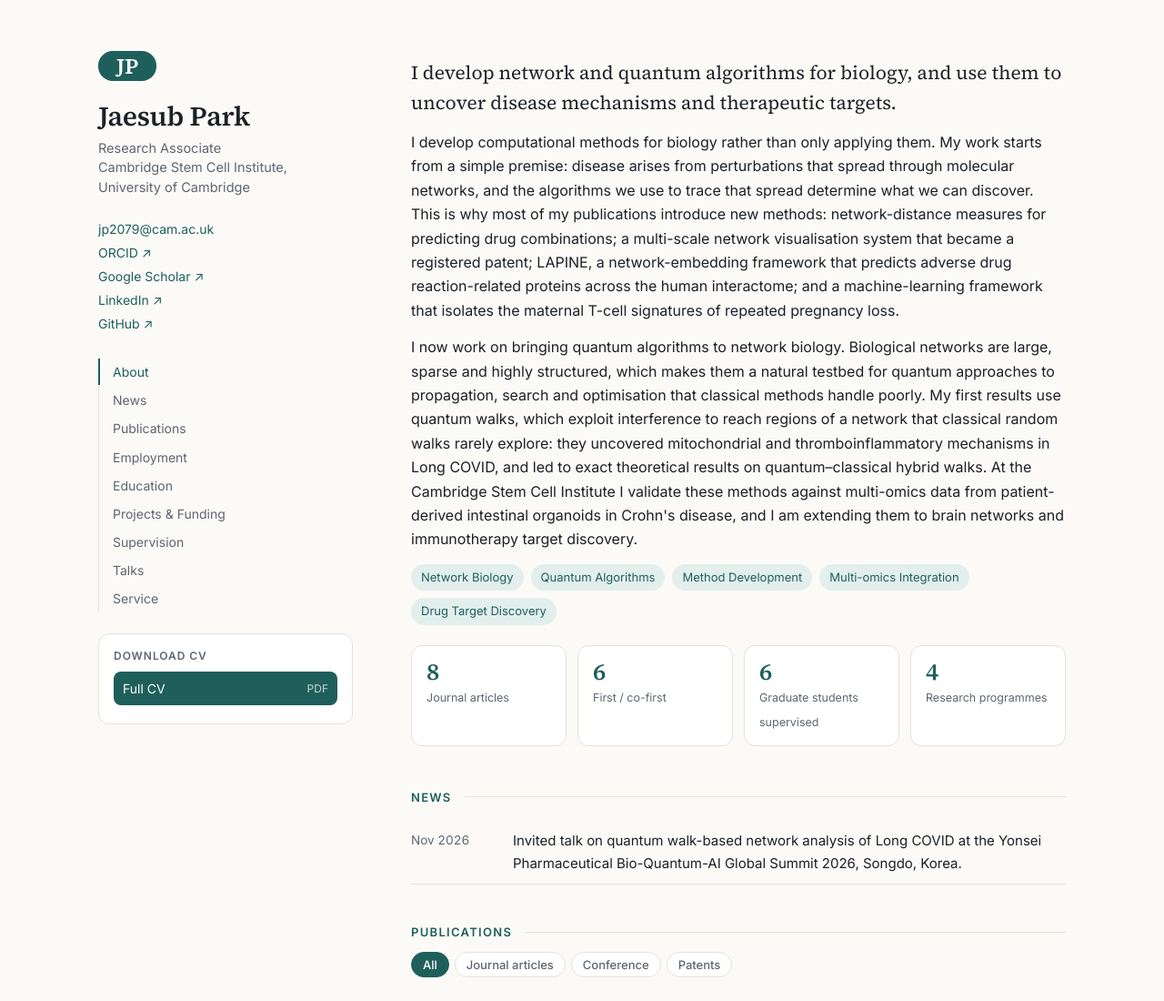
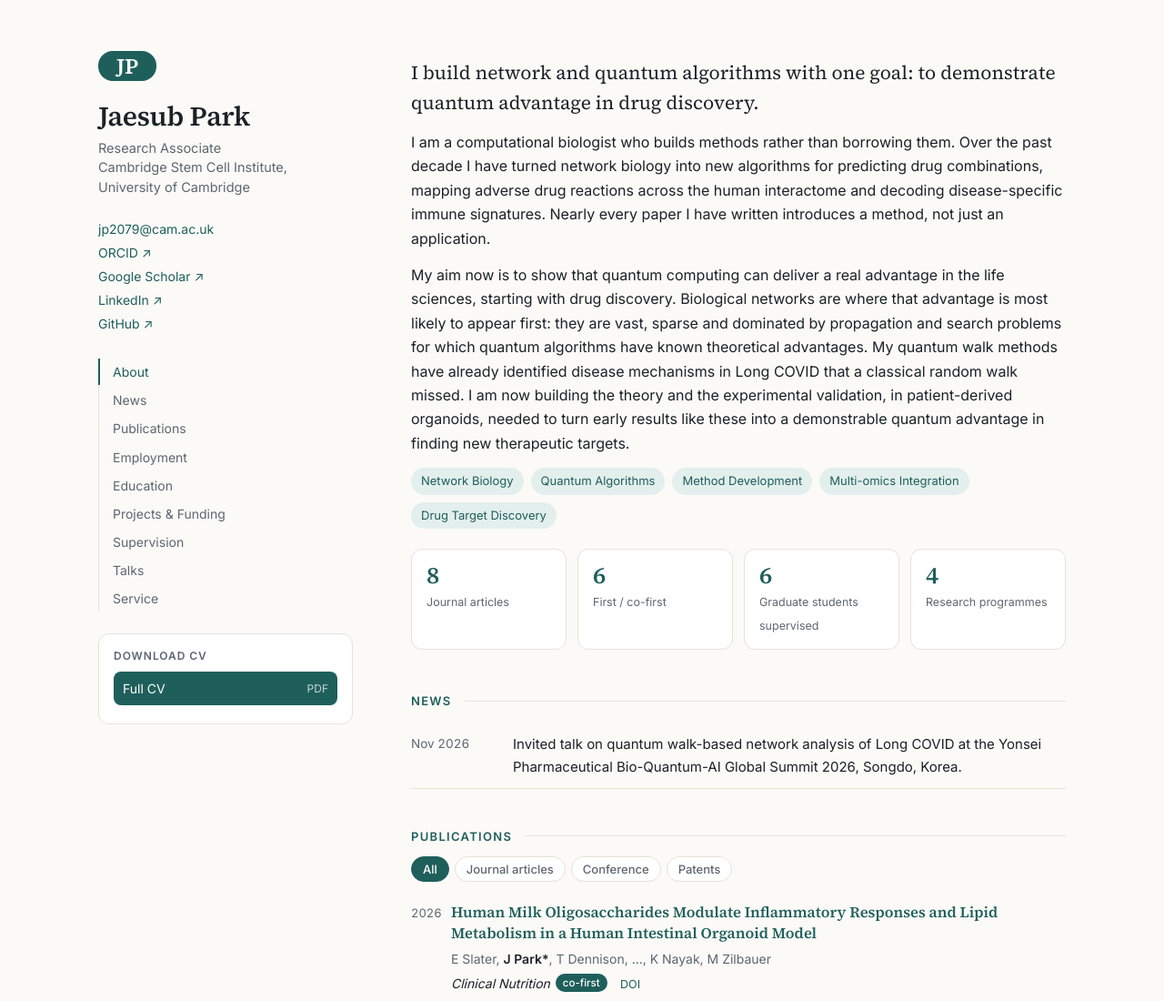
Before and after one commit to jspark-bioinfo/jspark-bioinfo.github.io, a plain HTML site: page index.html in a window 1280 px wide. Shown: the top 1100 px of the page at 91% size. Drawn offline with Linux system fonts and the light colour scheme.

Commit message:
Sharpen profile around quantum advantage in drug discovery
Co-Authored-By: Claude Opus 5.5 <noreply@anthropic.com>
Claude-Session: https://claude.ai/code/session_0168qbMyK6zN7CM1GEEbDbrS

```diff
--- a/index.html
+++ b/index.html
@@ -4,9 +4,9 @@
 <meta charset="utf-8">
 <meta name="viewport" content="width=device-width, initial-scale=1">
 <title>Jaesub Park — Computational Biology</title>
-<meta name="description" content="I develop network and quantum algorithms for biology, and use them to uncover disease mechanisms and therapeutic targets.">
+<meta name="description" content="I build network and quantum algorithms with one goal: to demonstrate quantum advantage in drug discovery.">
 <meta property="og:title" content="Jaesub Park">
-<meta property="og:description" content="I develop network and quantum algorithms for biology, and use them to uncover disease mechanisms and therapeutic targets.">
+<meta property="og:description" content="I build network and quantum algorithms with one goal: to demonstrate quantum advantage in drug discovery.">
 <meta property="og:type" content="profile">
 <link rel="preconnect" href="https://fonts.googleapis.com">
 <link rel="preconnect" href="https://fonts.gstatic.com" crossorigin>
@@ -126,9 +126,9 @@ footer{color:var(--muted);font-size:13px;padding-top:24px;border-top:1px solid v
 
 <main>
 <section id="about" class="about">
-  <p class="lead">I develop network and quantum algorithms for biology, and use them to uncover disease mechanisms and therapeutic targets.</p>
-  <p>I develop computational methods for biology rather than only applying them. My work starts from a simple premise: disease arises from perturbations that spread through molecular networks, and the algorithms we use to trace that spread determine what we can discover. This is why most of my publications introduce new methods: network-distance measures for predicting drug combinations; a multi-scale network visualisation system that became a registered patent; LAPINE, a network-embedding framework that predicts adverse drug reaction-related proteins across the human interactome; and a machine-learning framework that isolates the maternal T-cell signatures of repeated pregnancy loss.</p>
-  <p>I now work on bringing quantum algorithms to network biology. Biological networks are large, sparse and highly structured, which makes them a natural testbed for quantum approaches to propagation, search and optimisation that classical methods handle poorly. My first results use quantum walks, which exploit interference to reach regions of a network that classical random walks rarely explore: they uncovered mitochondrial and thromboinflammatory mechanisms in Long COVID, and led to exact theoretical results on quantum–classical hybrid walks. At the Cambridge Stem Cell Institute I validate these methods against multi-omics data from patient-derived intestinal organoids in Crohn&#39;s disease, and I am extending them to brain networks and immunotherapy target discovery.</p>
+  <p class="lead">I build network and quantum algorithms with one goal: to demonstrate quantum advantage in drug discovery.</p>
+  <p>I am a computational biologist who builds methods rather than borrowing them. Over the past decade I have turned network biology into new algorithms for predicting drug combinations, mapping adverse drug reactions across the human interactome and decoding disease-specific immune signatures. Nearly every paper I have written introduces a method, not just an application.</p>
+  <p>My aim now is to show that quantum computing can deliver a real advantage in the life sciences, starting with drug discovery. Biological networks are where that advantage is most likely to appear first: they are vast, sparse and dominated by propagation and search problems for which quantum algorithms have known theoretical advantages. My quantum walk methods have already identified disease mechanisms in Long COVID that a classical random walk missed. I am now building the theory and the experimental validation, in patient-derived organoids, needed to turn early results like these into a demonstrable quantum advantage in finding new therapeutic targets.</p>
   <div class="chips"><span class="chip">Network Biology</span><span class="chip">Quantum Algorithms</span><span class="chip">Method Development</span><span class="chip">Multi-omics Integration</span><span class="chip">Drug Target Discovery</span></div>
   <div class="stats">
     <div class="stat"><b>8</b><span>Journal articles</span></div>
```
Also changed, not shown: 2 other files.
